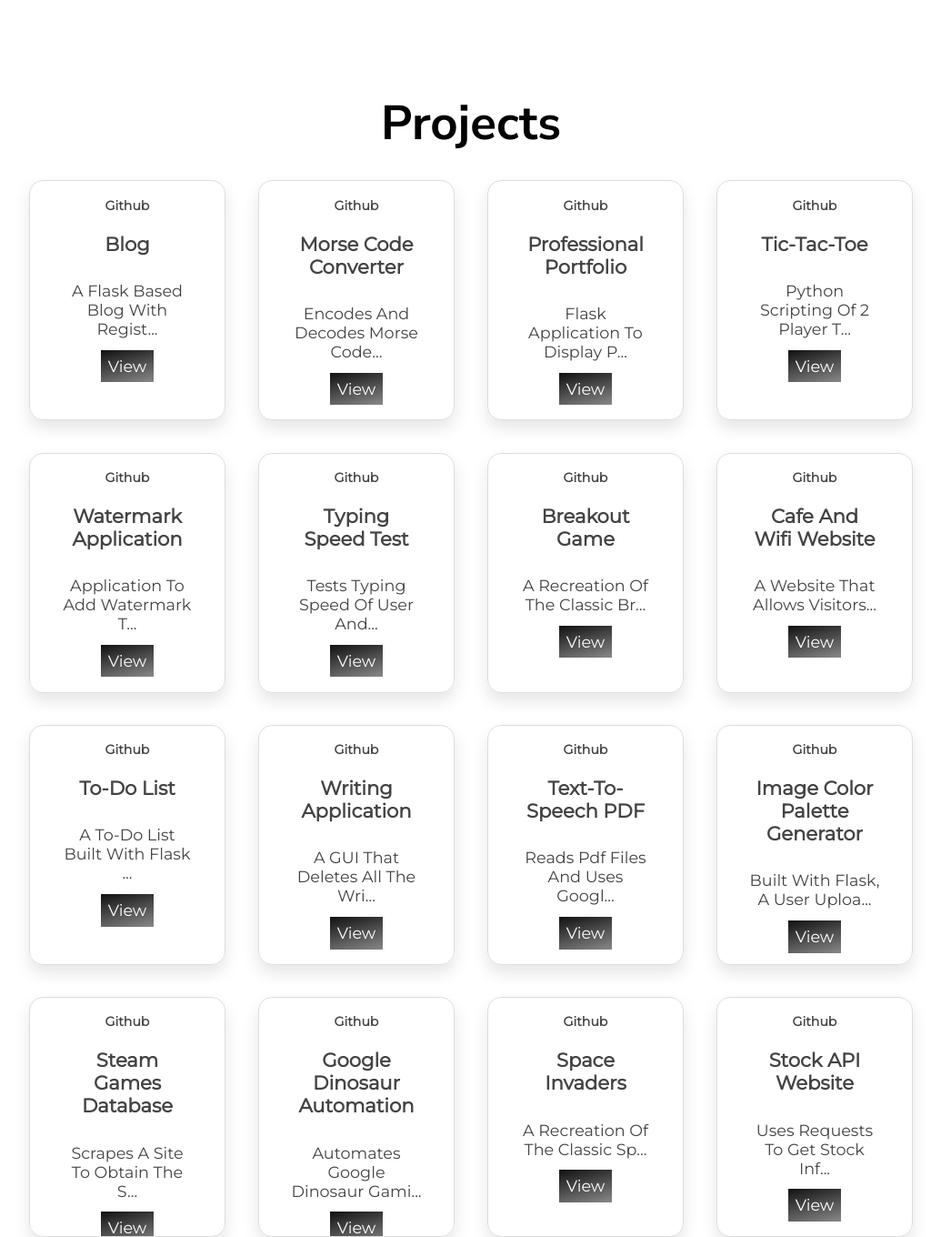
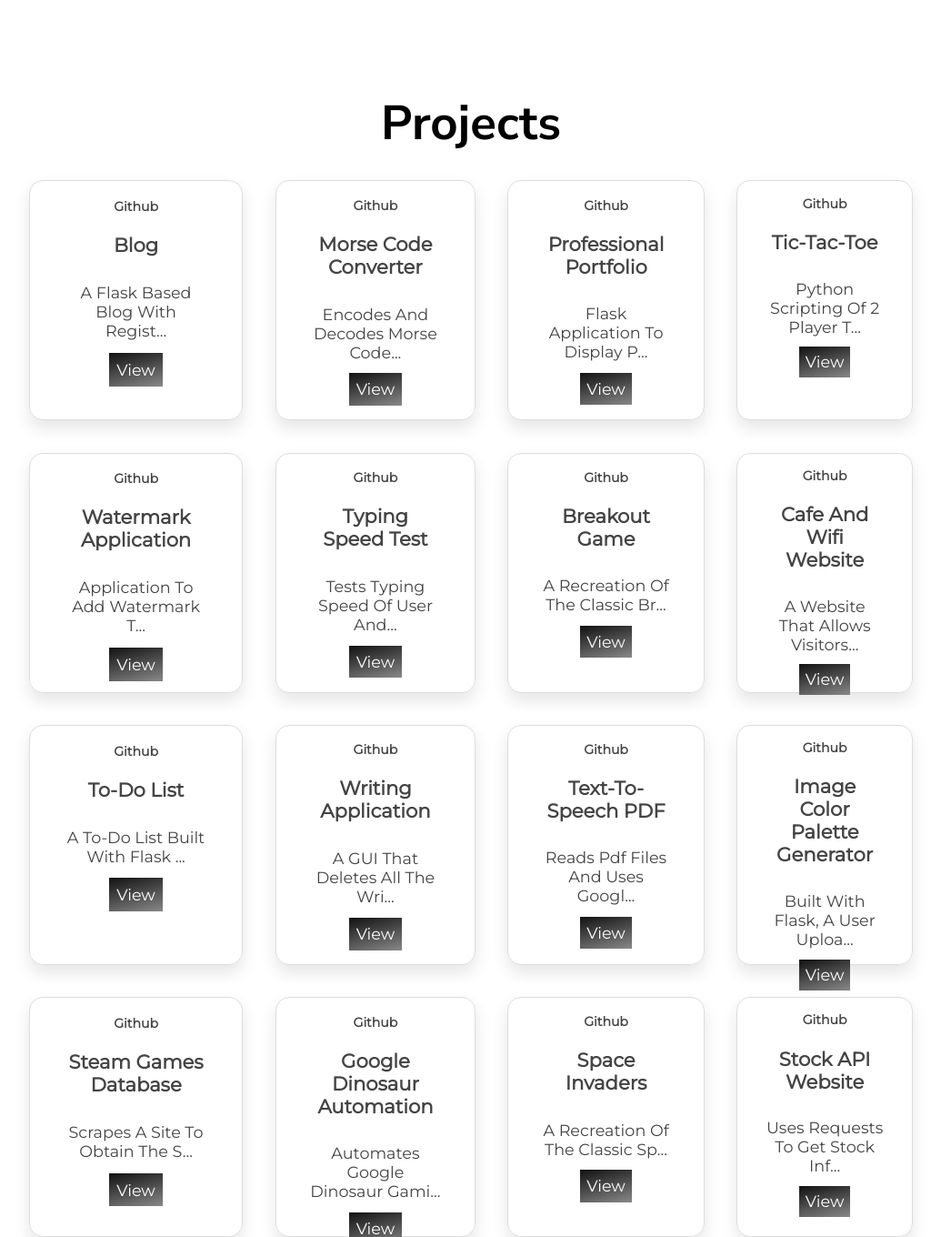
Before and after one commit to kvnvpham/portfolio, a Flask app: page / in a window 1280 px wide. Shown: the part 1192-2552 px from the top of the page at 91% size, without its empty margins (122-1157 px from the left). Run offline with Flask 3, Linux system fonts and the light colour scheme; some libraries are stand-ins or nearby versions.

Commit message:
Modify card CSS

```diff
--- a/static/css/styles.css
+++ b/static/css/styles.css
@@ -225,7 +225,6 @@ div.grid-container .card {
     box-shadow: 0 0.5rem 1rem rgba(0, 0, 0, 0.1);
     text-align: center;
     height: 15rem;
-    overflow-y: hidden;
     padding: 8%;
     border-radius: 15px;
     cursor: pointer;
```
